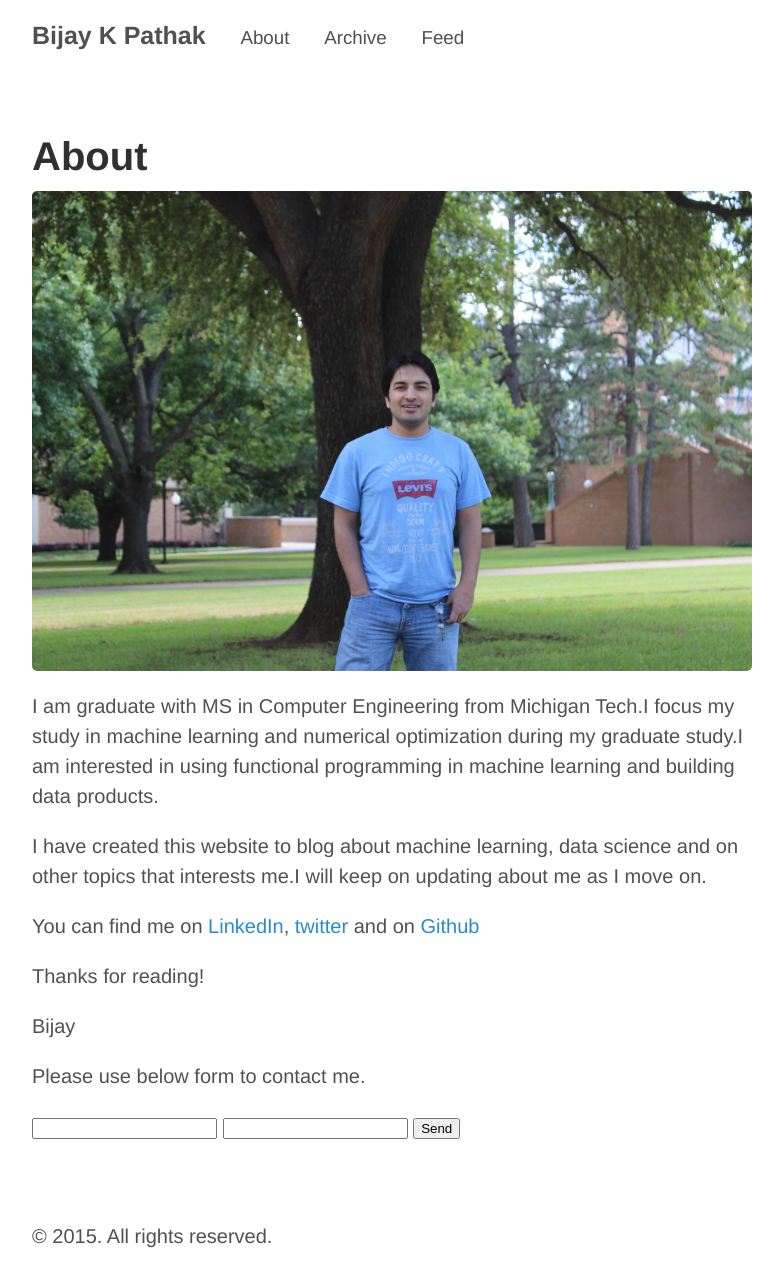
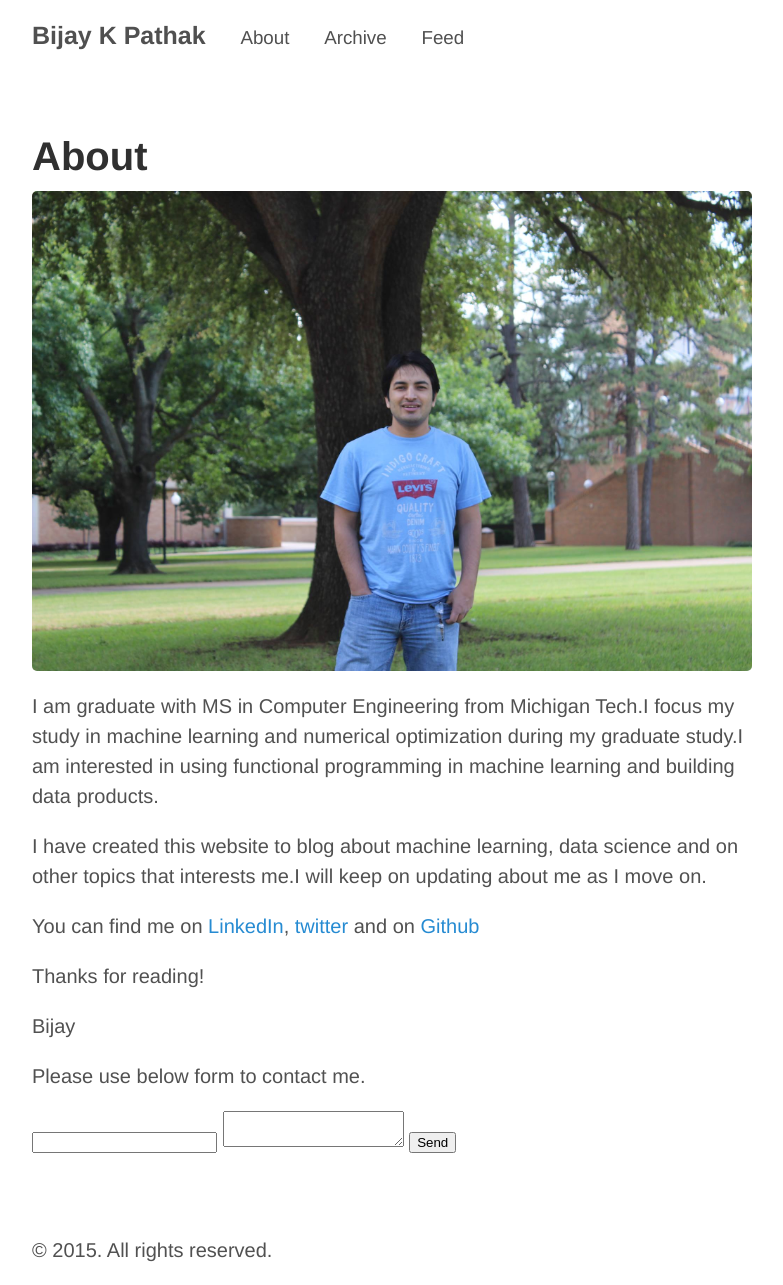
Before and after one commit to bkpathak/bkpathak.github.io, a Jekyll site: the page built from about.md, in a window 1280 px wide. Shown: the whole page, without its empty margins (248-1031 px from the left). Built offline with Jekyll 4.4.1, drawn with Linux system fonts in a browser that asks for light colours; Markdown is read by kramdown in place of the engine named in the settings.

Commit message:
added contact me form

```diff
--- a/about.md
+++ b/about.md
@@ -19,7 +19,7 @@ Please use below form to contact me.
 
 <form action="//formspree.io/pathakbijaykumar@gmail.com"
       method="POST">
-    <input type="text" name="name">
     <input type="email" name="_replyto">
+    <textarea name="body"></textarea>
     <input type="submit" value="Send">
 </form>
```
